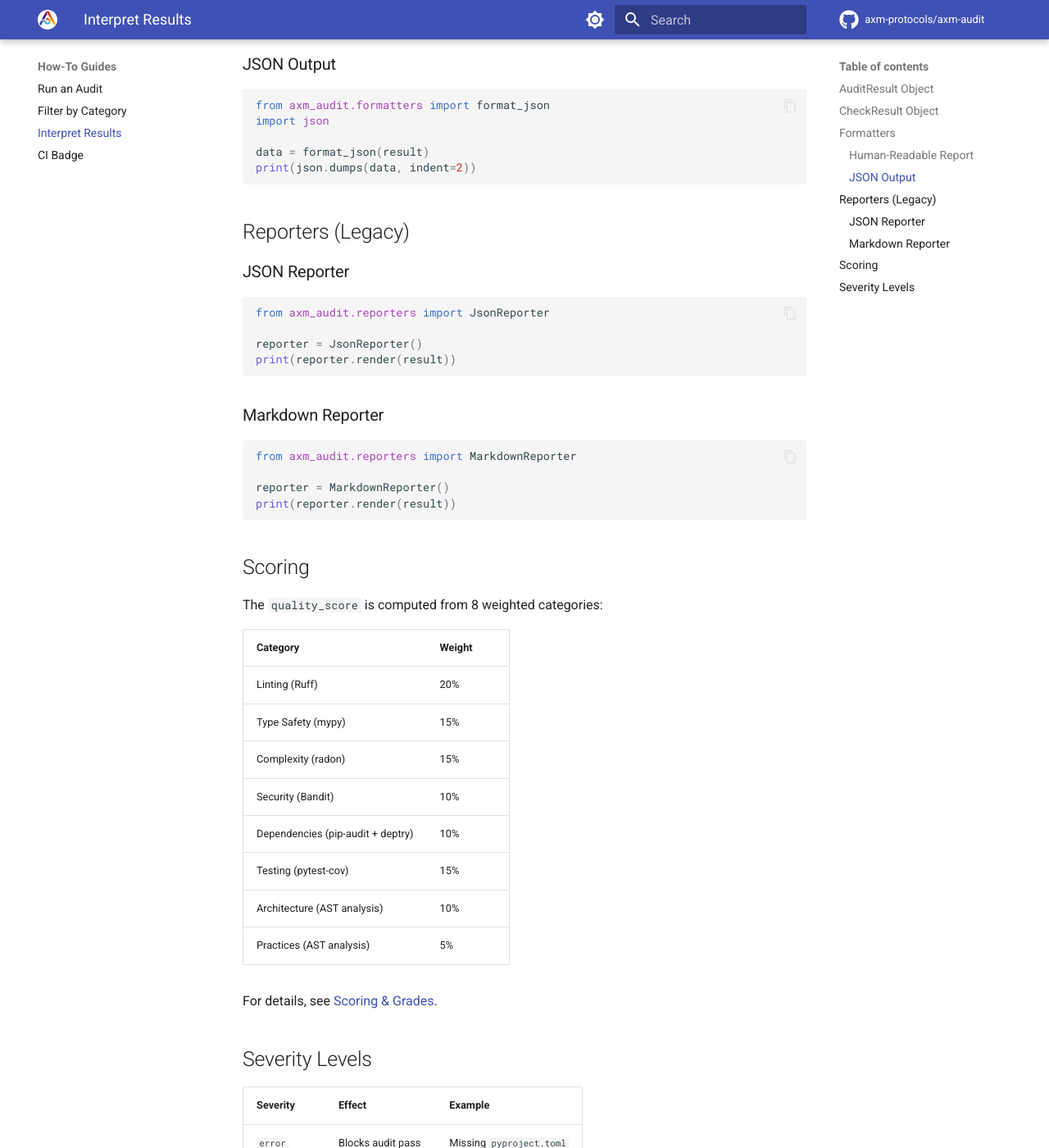
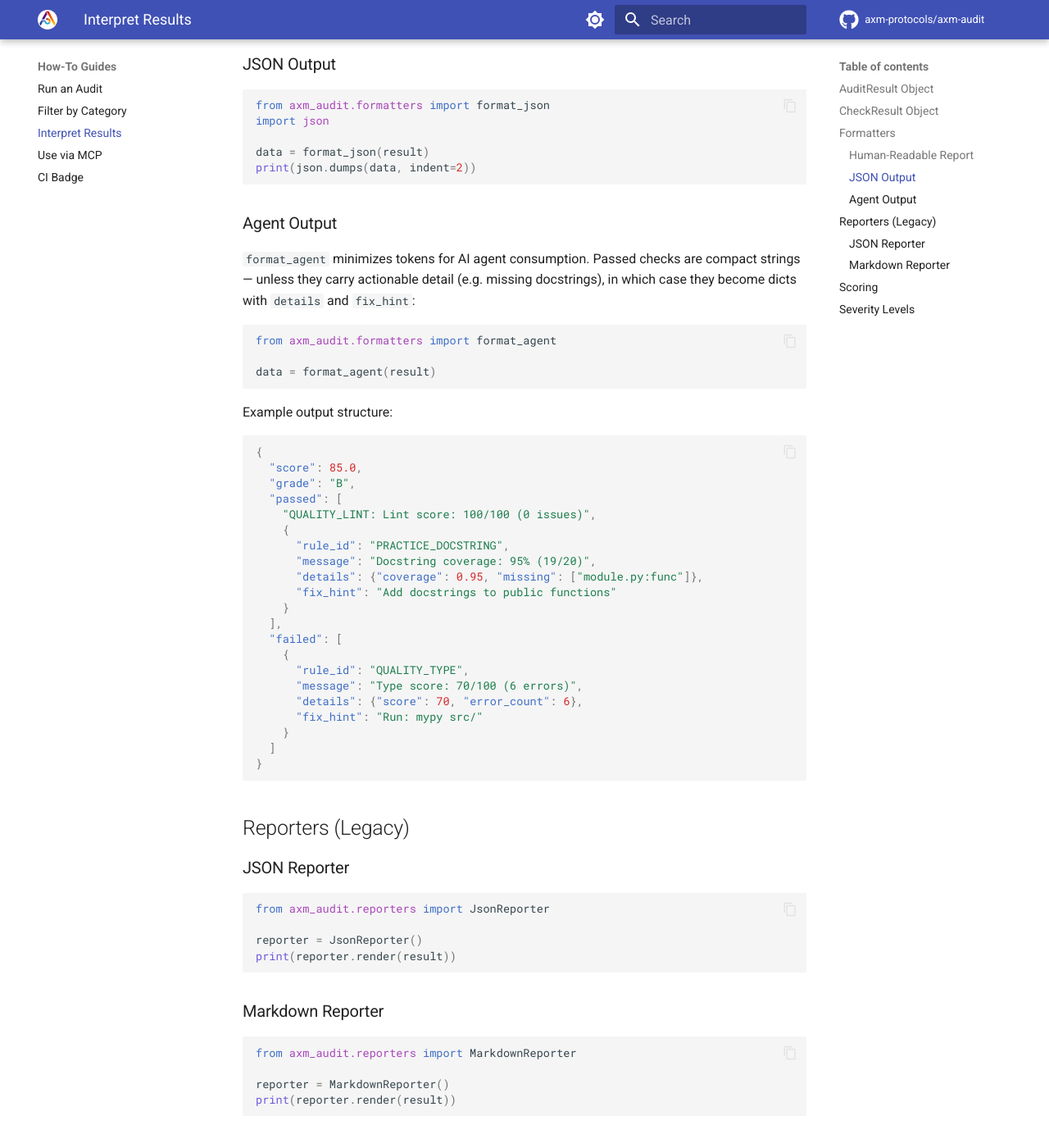
Before and after one commit to axm-protocols/axm-audit, an MkDocs documentation site: the page built from docs/howto/results.md, in a window 1280 px wide and 1400 px high, scrolled down 1307 px. Shown: the whole window at 82% size. Built offline with MkDocs 1.6.1 and Material for MkDocs 9.7.7, drawn with Linux system fonts in a browser that asks for light colours; comment, search, counter and statistics services are not loaded.

Commit message:
docs: document --agent flag, format_agent, and MCP usage
Update README test count. Document --agent CLI flag in howto/audit.md.
Document format_agent() output structure in howto/results.md.
Add howto/mcp.md page for AI agent MCP tool usage.
Add format_agent to architecture formatters table.
Update mkdocs.yml nav with MCP how-to entry.

````diff
--- a/docs/explanation/architecture.md
+++ b/docs/explanation/architecture.md
@@ -149,7 +149,7 @@ All subprocess-based rules use `run_in_project()` from `core/runner.py`, which d
 
 ### 6. Output
 
-- **Formatters**: `format_report()` (human-readable), `format_json()` (machine-readable)
+- **Formatters**: `format_report()` (human-readable), `format_json()` (machine-readable), `format_agent()` (agent-optimized)
 - **Reporters**: `JsonReporter`, `MarkdownReporter` for rendering `AuditResult`
 
 ## Data Flow
--- a/docs/howto/results.md
+++ b/docs/howto/results.md
@@ -46,6 +46,42 @@ data = format_json(result)
 print(json.dumps(data, indent=2))
 ```
 
+### Agent Output
+
+`format_agent` minimizes tokens for AI agent consumption. Passed checks are compact strings — unless they carry actionable detail (e.g. missing docstrings), in which case they become dicts with `details` and `fix_hint`:
+
+```python
+from axm_audit.formatters import format_agent
+
+data = format_agent(result)
+```
+
+Example output structure:
+
+```json
+{
+  "score": 85.0,
+  "grade": "B",
+  "passed": [
+    "QUALITY_LINT: Lint score: 100/100 (0 issues)",
+    {
+      "rule_id": "PRACTICE_DOCSTRING",
+      "message": "Docstring coverage: 95% (19/20)",
+      "details": {"coverage": 0.95, "missing": ["module.py:func"]},
+      "fix_hint": "Add docstrings to public functions"
+    }
+  ],
+  "failed": [
+    {
+      "rule_id": "QUALITY_TYPE",
+      "message": "Type score: 70/100 (6 errors)",
+      "details": {"score": 70, "error_count": 6},
+      "fix_hint": "Run: mypy src/"
+    }
+  ]
+}
+```
+
 ## Reporters (Legacy)
 
 ### JSON Reporter
--- a/mkdocs.yml
+++ b/mkdocs.yml
@@ -45,6 +45,7 @@ nav:
     - Run an Audit: howto/audit.md
     - Filter by Category: howto/categories.md
     - Interpret Results: howto/results.md
+    - Use via MCP: howto/mcp.md
     - CI Badge: howto/ci-badge.md
   - Reference:
     - Python API: reference/api/
````
Also changed, not shown: README.md (+1 -1 lines), docs/howto/audit.md (+16 -0 lines), docs/howto/mcp.md (added, +51 -0 lines), docs/index.md (+1 -1 lines).
